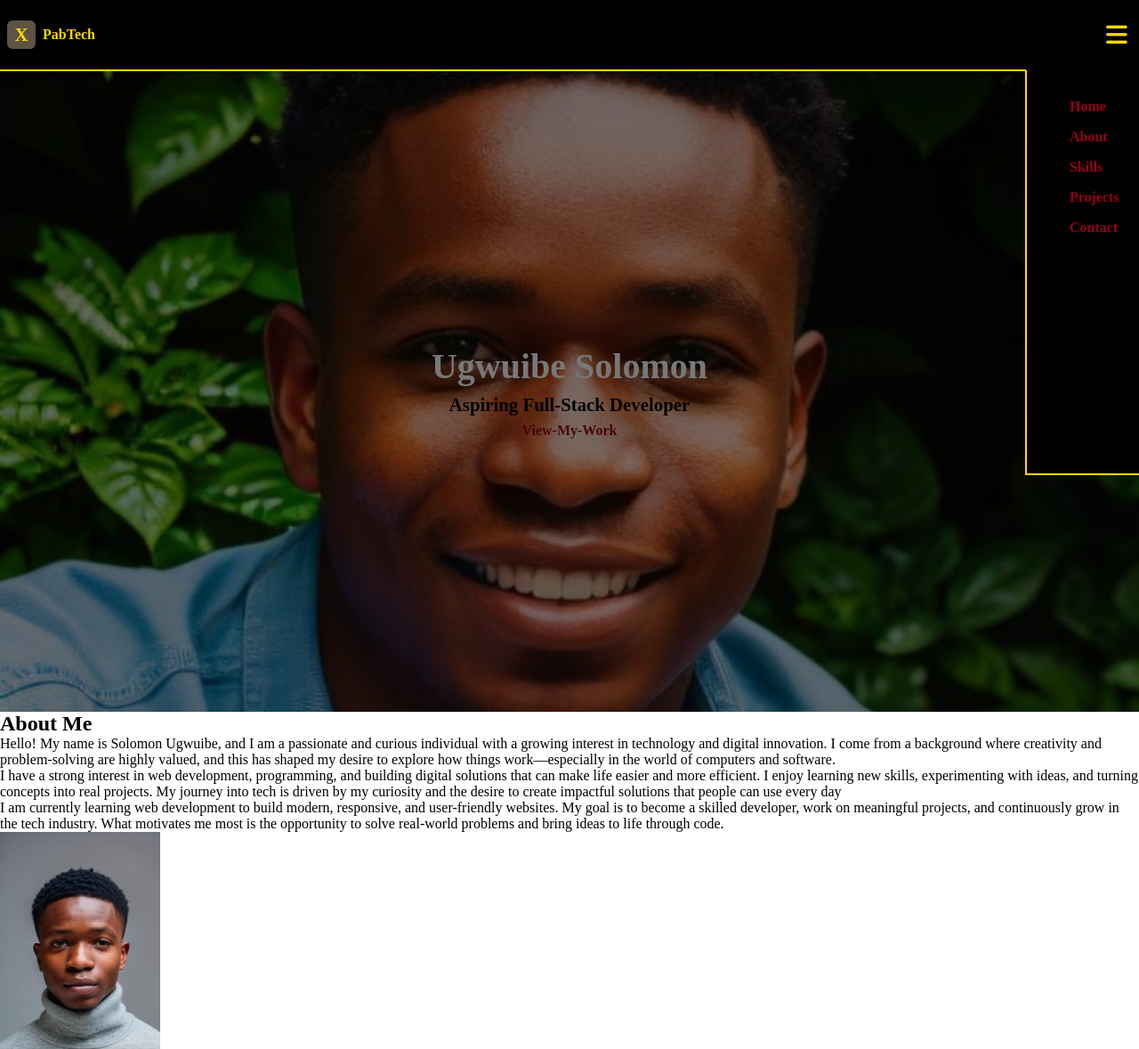
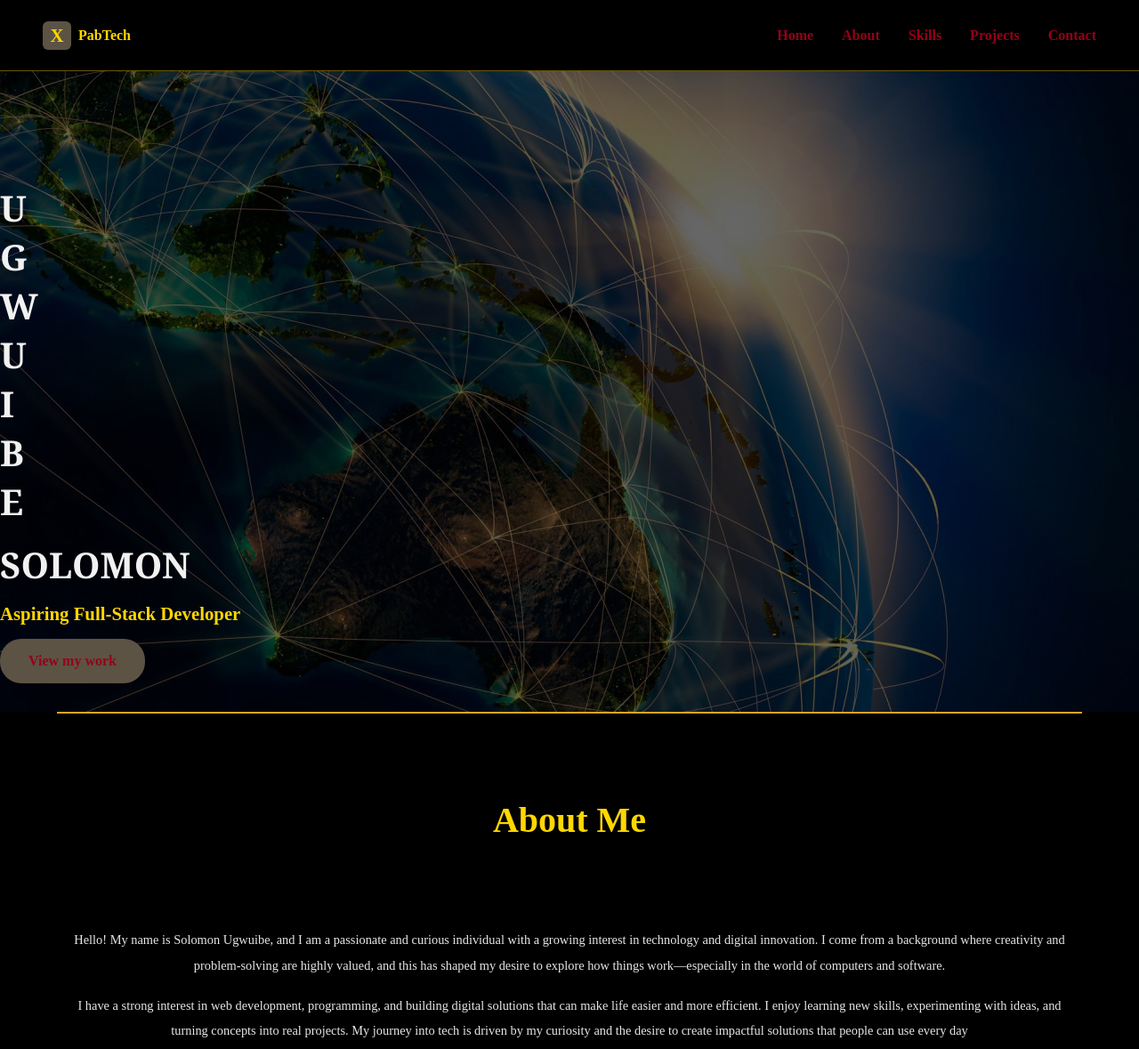
Before and after one commit to Solomon351/portfolio-website, a plain HTML site: page index.html in a window 1280 px wide. Shown: the top 1179 px of the page at 89% size. Drawn offline with Linux system fonts and the light colour scheme.

Commit message:
feat: add About

```diff
--- a/css/styles.css
+++ b/css/styles.css
@@ -26,12 +26,18 @@ a:hover{
     transform: scale(1);
 }
 
+body{
+    background-color: black;
+    color: rgb(255, 255, 255, 0.9);
+}
+
 /* nav/header */
 header{
     width: 100%;
     height: 5rem;
-    background-color: black;
-    border-bottom: 2px solid gold;
+
+    background-color: rgb(0, 0, 0, 0.9);
+    border-bottom: 1px solid rgb(255, 215, 0, 0.4);
     color: white;
     position: sticky;
     top: 0;
@@ -39,8 +45,9 @@ header{
 }
 
 header nav{
-    width: 100%;
+    width: 95%;
     height: 100%;
+    margin: 0 auto;
     display: flex;
     justify-content: space-between;
     align-items: center;
@@ -76,21 +83,26 @@ header nav .logo{
     position: absolute;
     right: 0;
     top: 100%;
-    background-color: black;
-    border-top: 1px solid black;
-    border-left: 2px solid gold;
-    border-bottom:2px solid gold ;
+    background-color: rgb(0, 0, 0, 0.7);
+    border-top: 2px solid black;
+    border-left: 1px solid rgb(255, 215, 0, 0.3);
+    border-bottom:1px solid rgb(255, 215, 0, 0.3) ;
     padding: 2rem 3rem;
     width: 60%;
     max-width: 8rem;
-    height: calc(70vh - 6.5rem);
-    display: flex;
+    height: calc(60vh - 6.5rem);
+    display: none;
     flex-direction: column;
     gap: 1rem;
 
 }
+/* .mobile .mobile-nav > li:hover{
+    display: flex;
+} */
+
 .mobile i{
     color: gold;
+    background-color: #5c5345;
     font-size: 1.7rem;
 }
 /* header .search{
@@ -108,26 +120,51 @@ header nav .logo{
 .hero{
     width: 100%;
     min-height: calc(100vh - 5rem);
-    background-image: url(../images/CYVT3563.JPG);
+    background-image: url(../images/167586.jpg);
     background-size: cover;
     background-position: center;
     position: relative;
     display: flex;
     flex-direction: column;
-    justify-content: center;
-    align-items: center;
-    gap: 0.5rem;
+    justify-content: flex-end;
+    align-items: start;
+    gap: 1rem;
+    right: 0;
     color: rgb(255, 215, 0);
+
 }
+.hero-text-h2,
+.hero h1 {
+    z-index: 5;
+    font-family: Cambria, Cochin, Georgia, Times, 'Times New Roman', serif;
+    width: 90%;
 
+
+}
 .hero h1{
     color:#f1f1f1;
     font-size: 2.5rem;
+    z-index: 5;
+
 }
+
 .hero p{
-    color: black;
+    color: gold;
     font-weight: 800;
     font-size: 1.3rem;
+    z-index: 5;
+    display: flex;
+    justify-content: center;
+}
+.hero a{
+    background-color: #5c5345;
+    padding: 1rem 2rem;
+    border-radius: 1.5rem;
+    z-index: 5;
+    margin-bottom: 2rem;
+}
+.hero a:hover{
+    color: gold;
 }
 
 .overlay{
@@ -136,5 +173,73 @@ header nav .logo{
     top: 0;
     width: 100%;
     height: 100%;
-    background-color: rgb(0, 0, 0, 0.5);
+    background-color: rgb(0, 0, 0, 0.6);
 }
+
+
+/* The About Section */
+#about{
+    width: 100%;
+    display: grid;
+    grid-template-columns: repeat(1fr);
+    align-items: center;
+    line-height: 2;
+    gap: 2rem;
+}
+
+.about-paragraph{
+    display: flex;
+    flex-direction: column;
+    align-items: center;
+    margin: 0 auto;
+    width: 90%;
+    text-align: center;
+    gap: 1rem;
+    border-top: 2px solid #daa520;
+    padding: 1rem;
+}
+.about-paragraph h2{
+    font-size: 2.5rem;
+    color: gold;
+    margin: 2rem 0;
+    padding: 2rem;
+    border-radius: 8px;
+}
+
+.about-paragraph p{
+    font-size: 0.9rem;
+}
+
+#about img{
+    margin: 0 auto;
+    width: 90%;
+    min-height: calc(100vh-5rem);
+}
+
+
+
+/* media querry */
+@media (min-width: 768px){
+    /* header */
+
+    .mobile {
+        display: none;
+    }
+/*
+    header .desktop-nav,
+    header nav > a{
+        display: block;
+    } */
+    header nav .desktop-nav{
+        display: flex;
+        gap: 2rem;
+        justify-content: center;
+        align-items: center;
+    }
+
+    header nav{
+        width: 100%;
+        max-width: 1200px;
+        margin: 0 auto;
+    }
+}
--- a/index.html
+++ b/index.html
@@ -21,7 +21,7 @@
             </div>
             <ul class="desktop-nav">
                 <li><a href="#">Home</a></li>
-                <li><a href="#">About</a></li>
+                <li><a href="#about">About</a></li>
                 <li><a href="#">Skills</a></li>
                 <li><a href="#">Projects</a></li>
                 <li><a href="#contact">Contact</a></li>
@@ -51,14 +51,23 @@
     <!-- The Hero Section -->
     <main>
         <section class="hero">
-            <h1>Ugwuibe Solomon</h1>
+            <div class="hero-text-h2">
+                <h1>U</h1>
+                <h1>G</h1>
+                <h1>W</h1>
+                <h1>U</h1>
+                <h1>I</h1>
+                <h1>B</h1>
+                <h1>E</h1>
+            </div>
+            <h1>SOLOMON</h1>
             <p>Aspiring Full-Stack Developer</p>
-            <a href="#">View-My-Work</a>
+            <a href="#">View my work</a>
 
             <div class="overlay"></div>
         </section>
 
-        <section class="about">
+        <section id="about">
             <div class="about-paragraph">
                 <h2>About Me</h2>
                 <p>Hello! My name is Solomon Ugwuibe, and I am a passionate and curious individual with a growing interest in technology and digital innovation. I come from a background where creativity and problem-solving are highly valued, and this has shaped my desire to explore how things work—especially in the world of computers and software.</p>
@@ -67,7 +76,7 @@
 
                 <p>I am currently learning web development to build modern, responsive, and user-friendly websites. My goal is to become a skilled developer, work on meaningful projects, and continuously grow in the tech industry. What motivates me most is the opportunity to solve real-world problems and bring ideas to life through code.</p>
             </div>
-            <img src="./images/FDQQ7963.JPG" alt="Photo of Me" title="Ugwuibe Solomon Picture" loading="lazy" height="250px">
+            <img src="./images/FDQQ7963.JPG" alt="Photo of Me" title="Ugwuibe Solomon Picture" loading="lazy" >
         </section>
 
         <section class="skills">
```
Also changed, not shown: images/167586.jpg (added).
